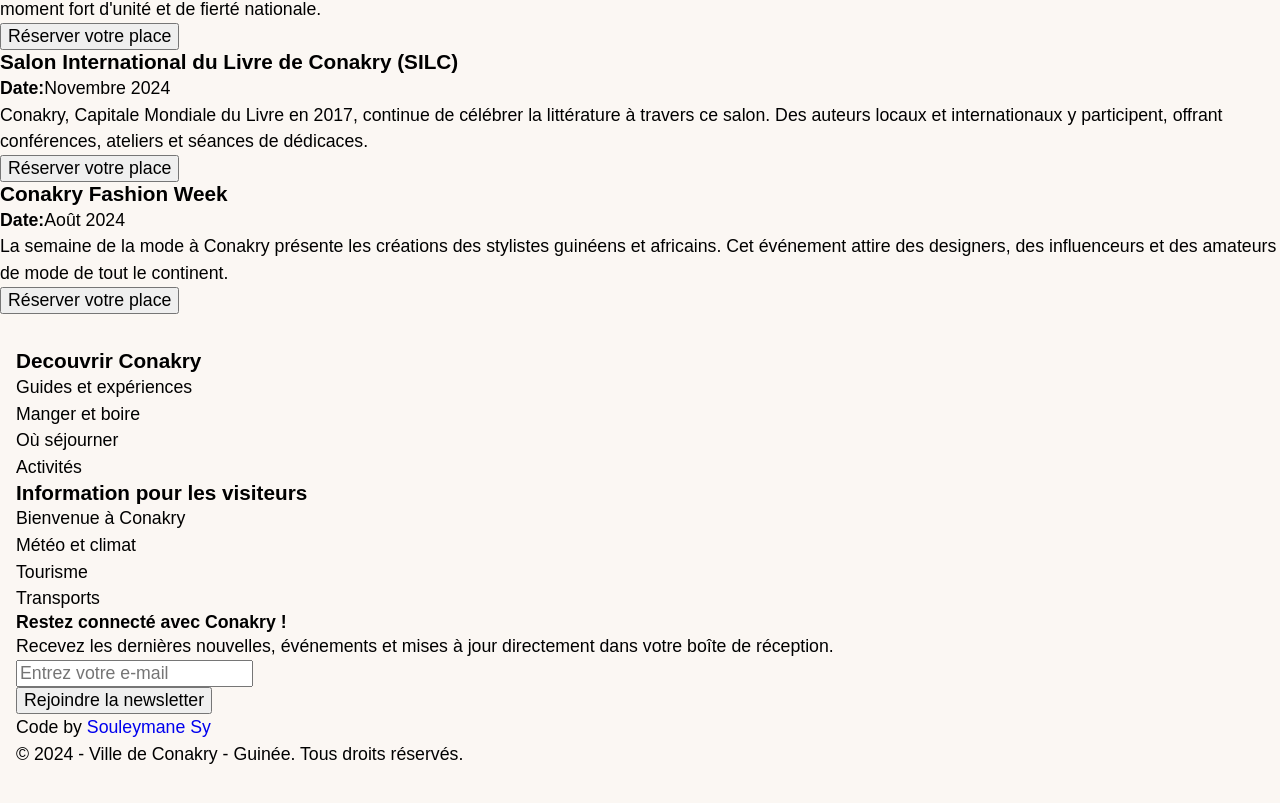
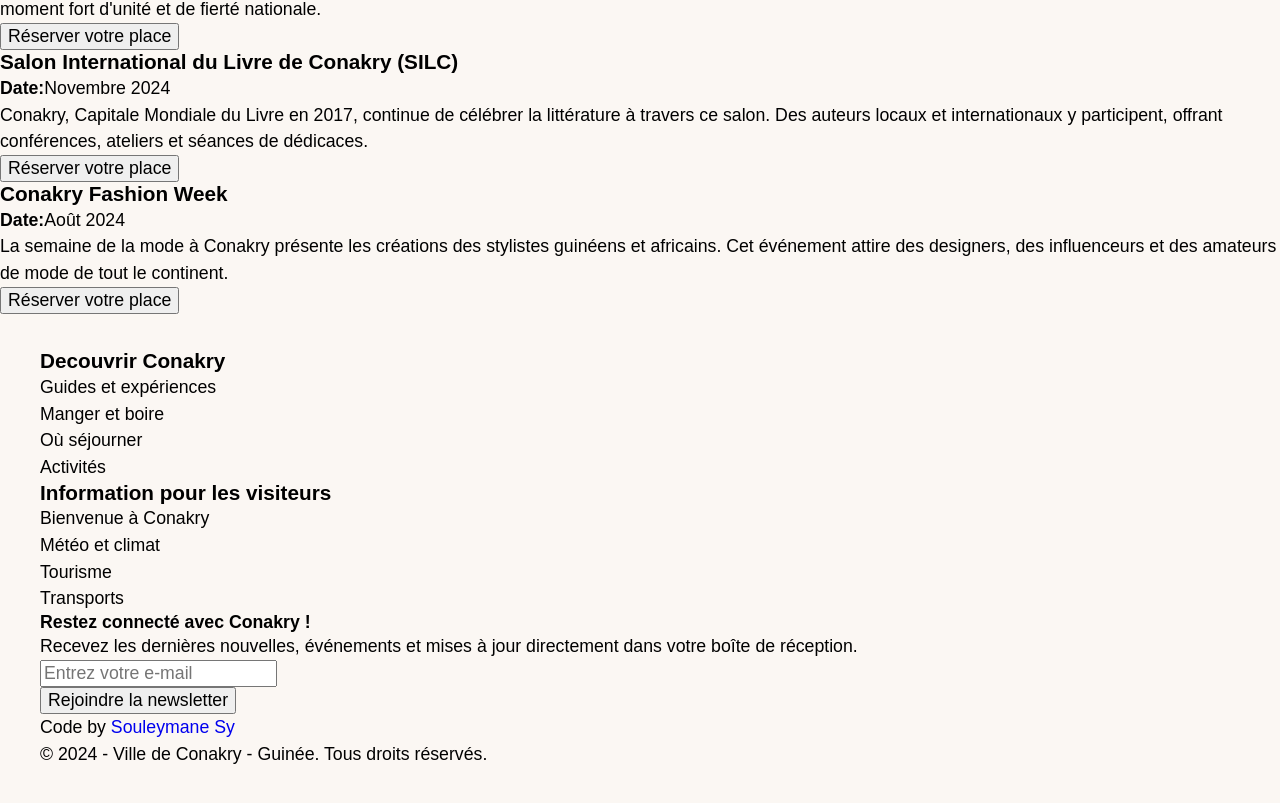
Before and after one commit to SouleymaneSy7/conakry-website-challenge, a React (Vite) app: page / in a window 1280 px wide. Shown: the part 1212-2015 px from the top of the page. Built offline with nearby package versions, Linux system fonts and the light colour scheme; a web font is replaced by a local one.

Commit message:
config: update the tokens variables & typography

```diff
--- a/src/sass/abstracts/_tokens.scss
+++ b/src/sass/abstracts/_tokens.scss
@@ -35,7 +35,7 @@ $body-background-color: $body-background-color-default;
 //       Container Width
 // ============================
 
-$container-max-width-xlg: rem(1440px);
+$container-max-width-xlg: rem(1200px);
 $container-max-width-lg: rem(1024px);
 $container-max-width-md: rem(720px);
 $container-max-width-sm: rem(540px);
@@ -49,9 +49,9 @@ $container-min-padding-inline: spacing(4);
 //        Box Shadow
 // ============================
 
-$box-shadow-small: rem(4px) rem(4px) 0 0 $black-color;
-$box-shadow-medium: rem(8px) rem(8px) 0 0 $black-color;
-$box-shadow-large: rem(12px) rem(12px) 0 0 $black-color;
+$box-shadow-small: rem(2px) rem(2px) 0 0 $black-color;
+$box-shadow-medium: rem(4px) rem(4px) 0 0 $black-color;
+$box-shadow-large: rem(8px) rem(8px) 0 0 $black-color;
 
 // ============================
 //         Borders
--- a/src/sass/abstracts/_typography.scss
+++ b/src/sass/abstracts/_typography.scss
@@ -1,6 +1,6 @@
 // Font Family
 $-ff-josefin-sans: "Josefin Sans", sans-serif;
-$-ff-fraunces: "Fraunces", sans-serif;
+$-ff-fraunces: "Fraunces 9pt", sans-serif;
 
 // Font Weight
 $-fw-400: 400;
```
